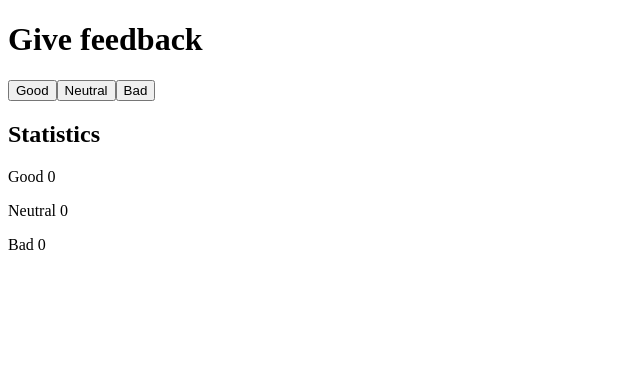
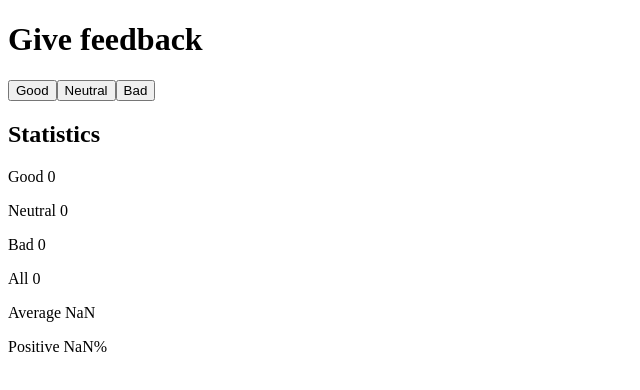
Before and after one commit to Artikool5/fullstack-open, a React (Vite) app in the folder part1/unicafe/: page / in a window 1280 px wide. Shown: the top 390 px of the page, without its empty margins (0-640 px from the left). Built offline with nearby package versions, Linux system fonts and the light colour scheme.

Commit message:
exc: 1.7

```diff
--- a/part1/unicafe/src/App.jsx
+++ b/part1/unicafe/src/App.jsx
@@ -4,6 +4,10 @@ function App() {
   const [good, setGood] = useState(0);
   const [bad, setBad] = useState(0);
   const [neutral, setNeutral] = useState(0);
+
+  const getAll = () => good + bad + neutral;
+  const getAverageFeedback = () => (good - bad) / getAll();
+  const getPositivePercentage = () => (good / getAll()) * 100;
 
   return (
     <>
@@ -33,6 +37,9 @@ function App() {
       <p>Good {good}</p>
       <p>Neutral {neutral}</p>
       <p>Bad {bad}</p>
+      <p>All {getAll()}</p>
+      <p>Average {getAverageFeedback()}</p>
+      <p>Positive {getPositivePercentage()}%</p>
     </>
   );
 }
```
